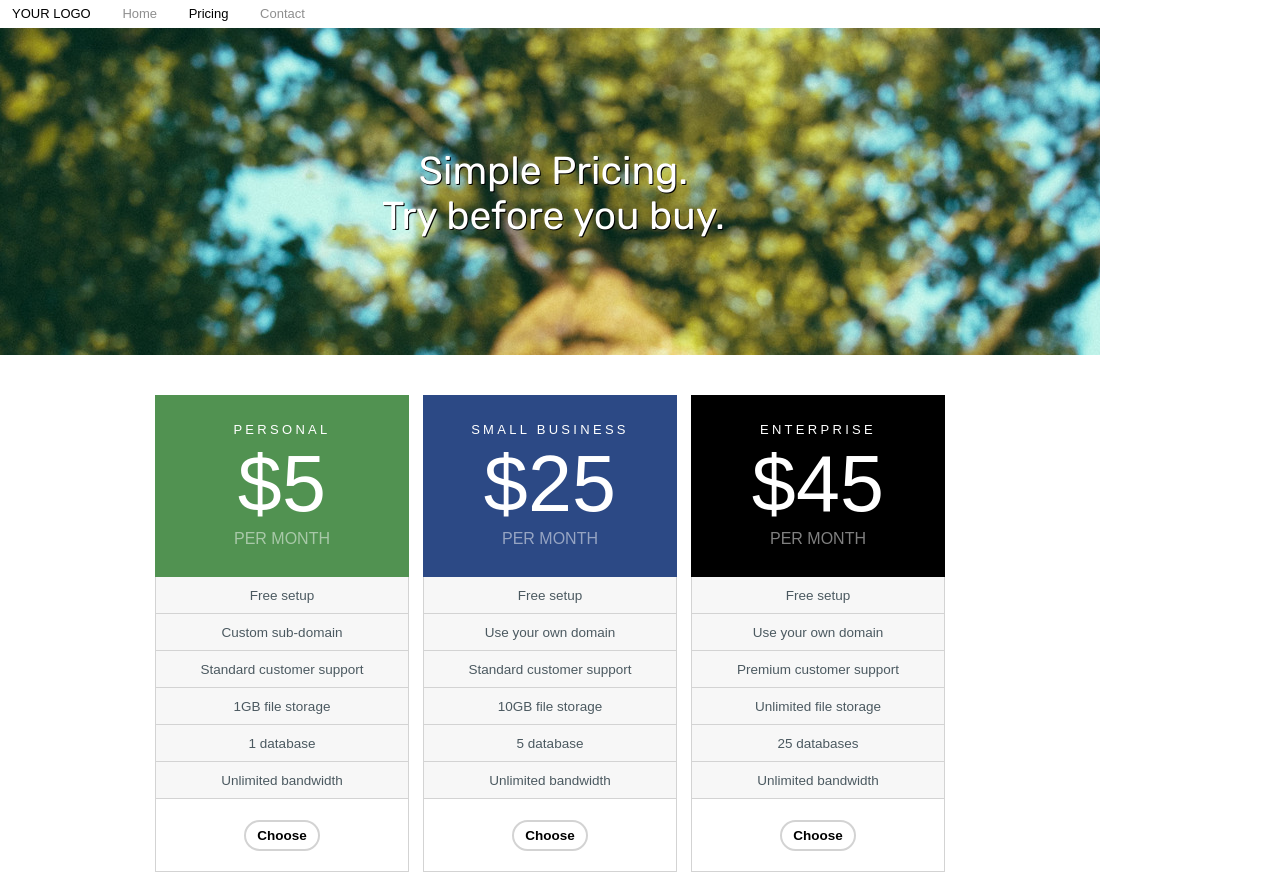
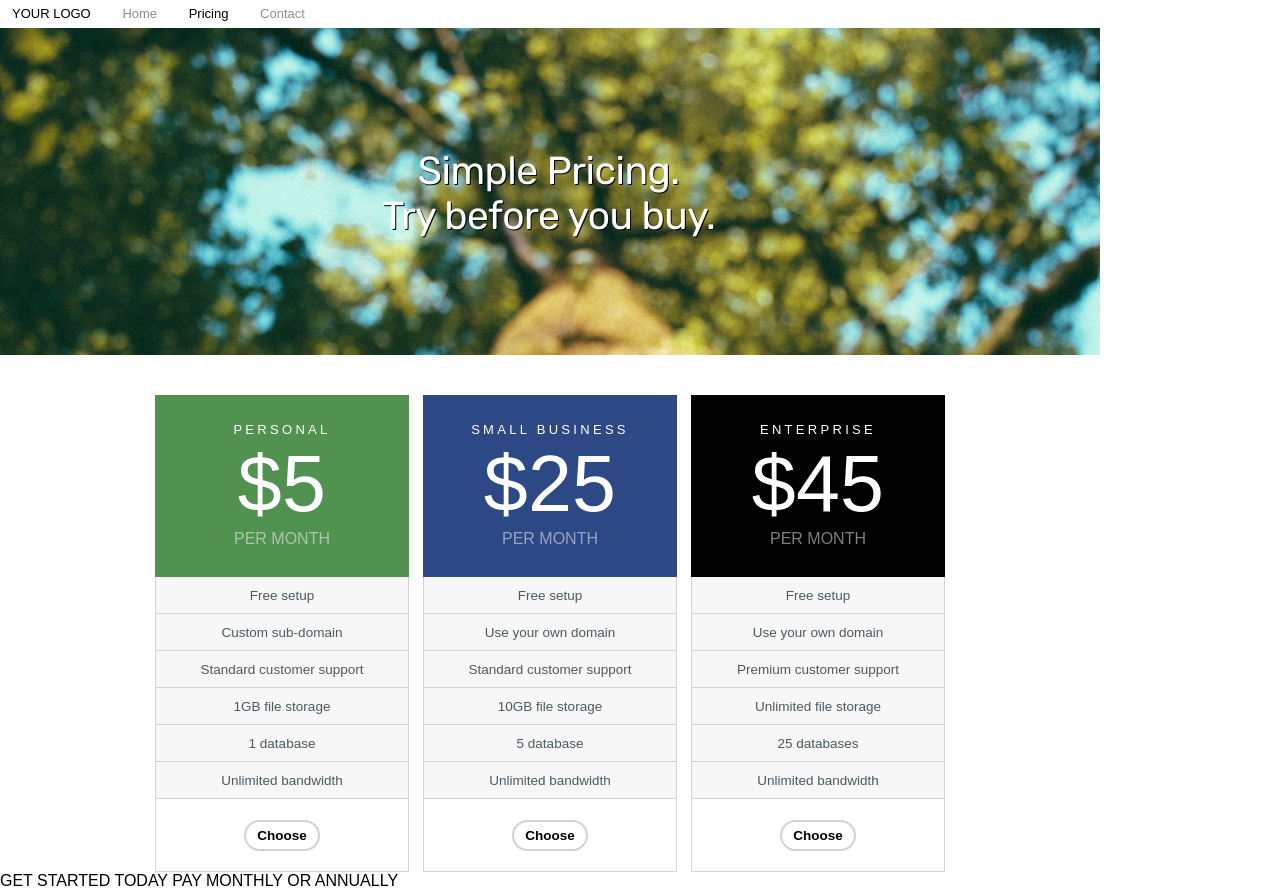
Before and after one commit to farstrider777/simple_pricing, a plain HTML site: page index.html in a window 1280 px wide. Drawn offline with Linux system fonts and the light colour scheme.

Commit message:
added letter space to main title for more exact fit

```diff
--- a/index.html
+++ b/index.html
@@ -78,11 +78,25 @@
     </article>
   </section>
 
-  <div>
-    <div></div>
-    <div></div>
+  <div class="clear-left">
+    <span>GET STARTED TODAY</span>
+    <span>PAY MONTHLY OR ANNUALLY</span>
   </div>
+<!--
+  <div class="float-left">
 
+      <span>
+              <span>24/7 CUSTOMER SUPPORT</span>
+              <span>ipso</span>
+      </span>
+
+      <span>
+              <span>CANCEL YOUR PLAN ANYTIME</span>
+              <span>ipso</span>
+      </span>
+
+  </div>
+-->
   <footer></footer>
 
 </body>
--- a/main.css
+++ b/main.css
@@ -57,6 +57,7 @@ section article{
   text-align: center;
   font-size: 39px;
   font-family: 'Rubik', sans-serif;
+  letter-spacing: -.5px;
 }
 
 .a_position{
@@ -134,3 +135,13 @@ section article{
   border-radius: 20px;
   border: 2px solid lightgray;
 }
+
+.clear-left{
+  clear: left;
+}
+
+/*
+.float-left{
+  float: left;
+}
+*/
```
